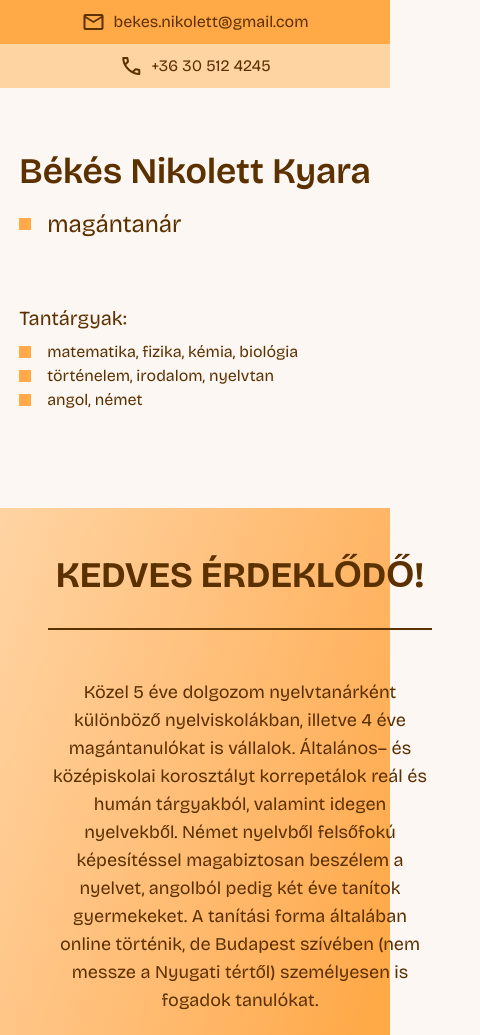
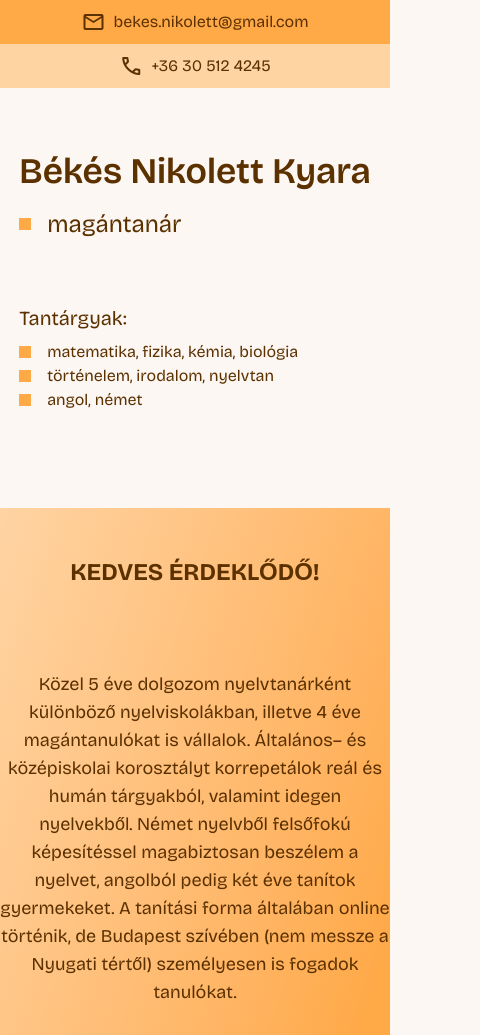
Before and after one commit to bekesnikolett/jeleskedem, a website: page index.html in a window 390 px wide. Shown: the top 1035 px of the page, 480 px wide, since content can reach past the window. Drawn offline with nearby package versions, Linux system fonts and the light colour scheme.

Commit message:
responsive fix

```diff
--- a/index.html
+++ b/index.html
@@ -127,18 +127,18 @@
         class="bg-linear-to-br from-primary-light to-primary from-0% to-70% w-full md:h-[800px] mt-24 flex"
       >
         <!-- <div class="w-5xl flex items-center"> -->
-        <div class="min-h-full w-2/5 overflow-hidden flex">
+        <div class="min-h-full sm:w-2/5 overflow-hidden flex max-md:hidden">
           <div
             class="bg-[url(/images/bg_desk.jpg)] bg-cover bg-left-bottom w-[1200px] min-h-full shrink-0 grayscale-25 max-md:hidden"
           ></div>
         </div>
         <div
-          class="p-12 h-full w-xl md:w-3xl sm:w-full sm:shrink-0 flex flex-col items-center"
+          class="sm:p-12 max-sm:py-12 h-full w-xl md:w-3xl sm:w-full sm:shrink-0 flex flex-col items-center"
         >
-          <h2 class="text-center mb-8 uppercase font-bold">
+          <h2 class="text-center mb-8 uppercase font-bold max-sm:text-2xl">
             Kedves Érdeklődő!
           </h2>
-          <div class="w-sm bg-primary-dark h-0.5"></div>
+          <div class="sm:w-sm bg-primary-dark h-0.5"></div>
           <p class="mt-12 mb-8">
             Közel 5 éve dolgozom nyelvtanárként különböző
             nyelviskolákban, illetve 4 éve magántanulókat is vállalok.
@@ -168,7 +168,7 @@
           </h3>
         </div>
         <div
-          class="min-h-full w-2/5 overflow-hidden flex items-end justify-end"
+          class="min-h-full w-2/5 overflow-hidden flex items-end justify-end max-md:hidden"
         >
           <div
             class="bg-[url(/images/bg_desk.jpg)] bg-cover bg-left-bottom w-[1200px] min-h-full shrink-0 flex grayscale-25 max-md:hidden"
```
Also changed, not shown: output.css.
